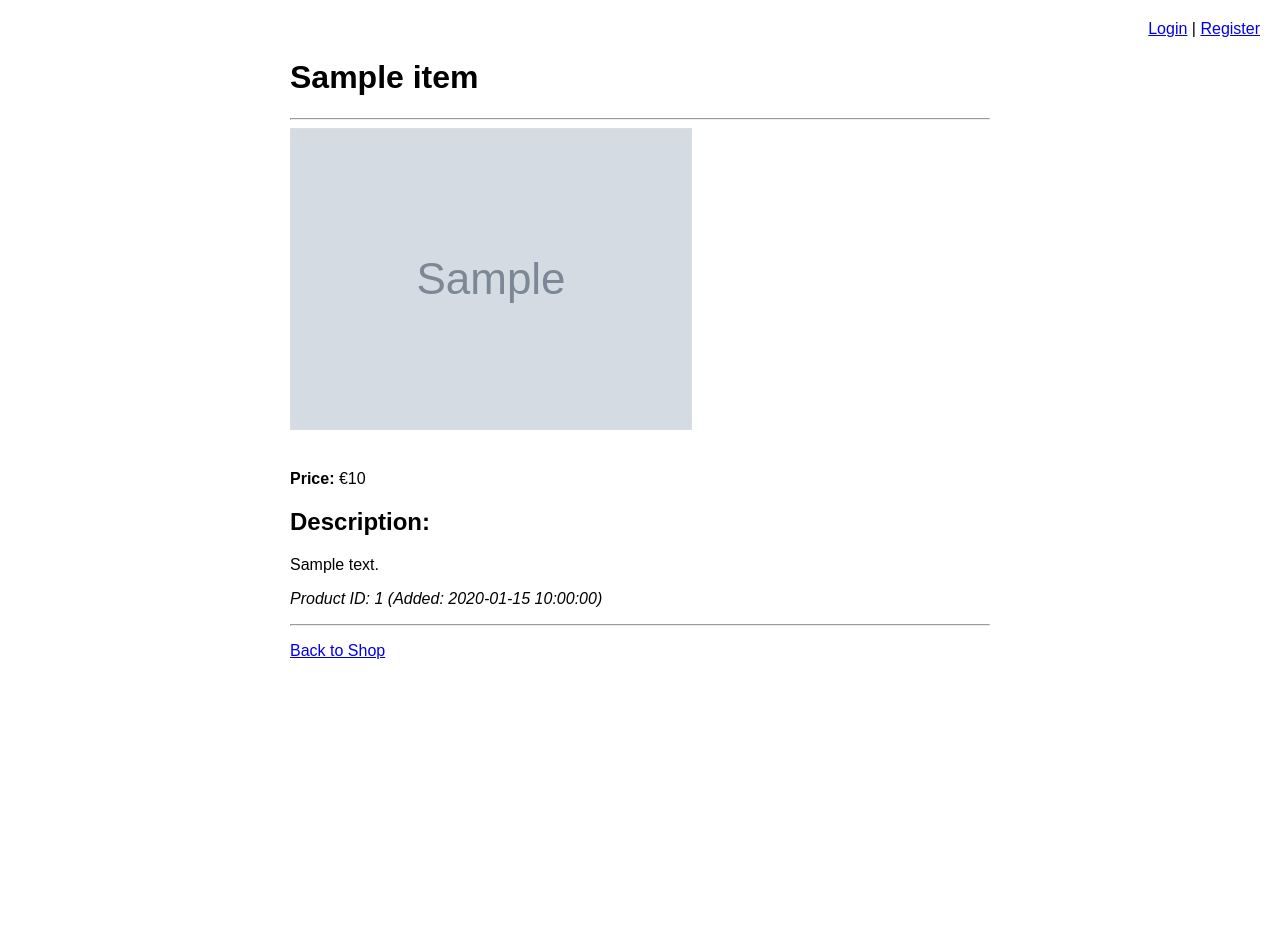
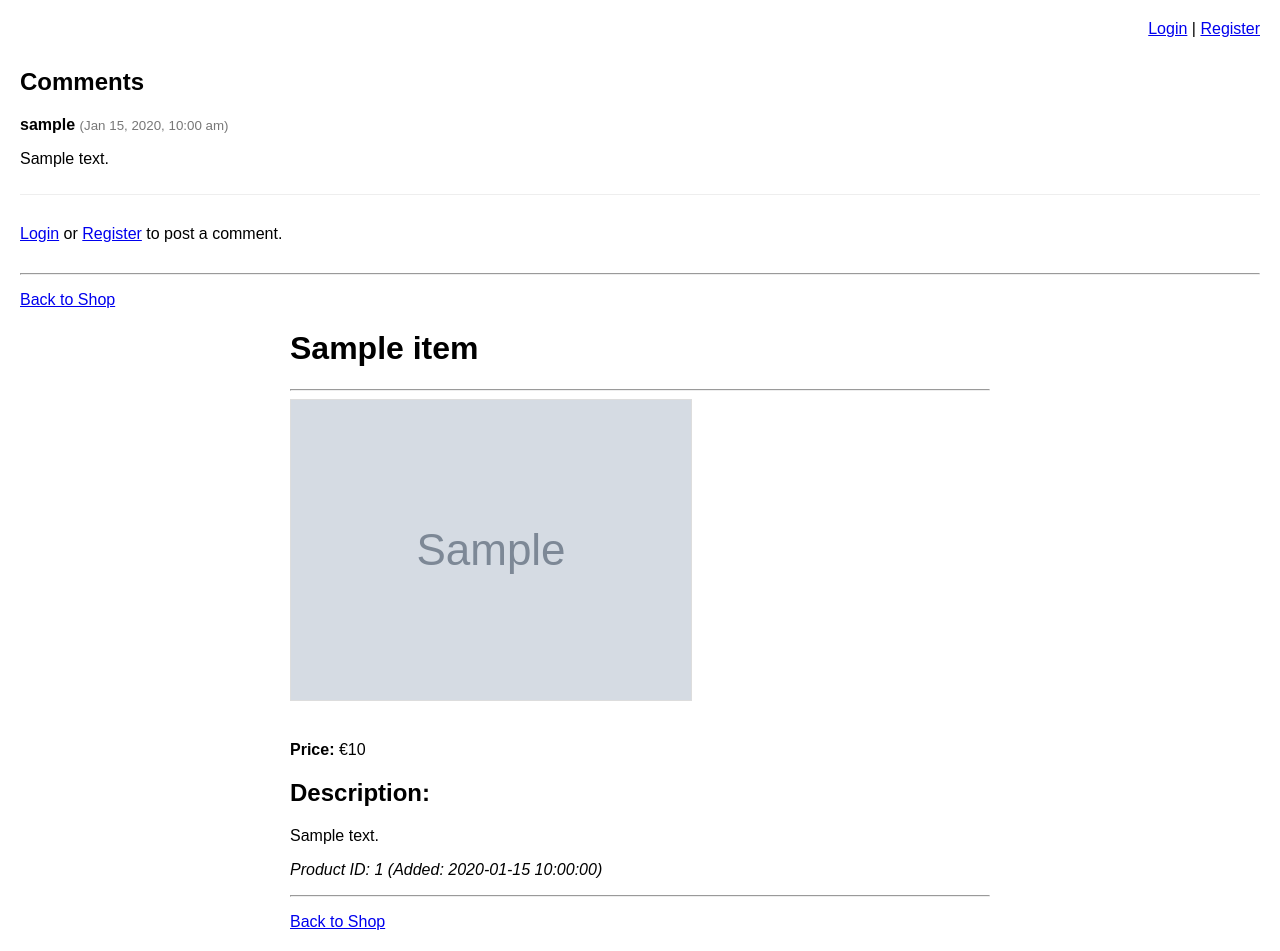
Before and after one commit to Mehrnikoo/Web400121051, a PHP site: page /web400121051/shop/show/1 in a window 1280 px wide. Before the commit the page ends 659 px from the top, so only its background shows below. Run offline with PHP 8.4, Linux system fonts and the light colour scheme; tables that the repository leaves empty or names only in its code hold one stand-in row (values such as "Sample post"); grey boxes marked "Sample" are stand-in pictures.

Commit message:
comments

```diff
--- a/app/controllers/ShopController.php
+++ b/app/controllers/ShopController.php
@@ -1,6 +1,7 @@
 <?php
 
 namespace App\Controllers;
+use App\Models\CommentModel;
 
 use App\Models\Item; // We need to fetch items
 
@@ -14,6 +15,59 @@ class ShopController extends BaseController {
     //         exit();
     //     }
     // }
+    // Inside ShopController class
+public function addComment($itemId = 0) {
+    $itemId = (int)$itemId;
+
+    // 1. Check if user is logged in
+    if (!(isset($_SESSION['logged_in']) && $_SESSION['logged_in'] === true)) {
+        // Should not happen if form is hidden, but good for direct access protection
+        $_SESSION['login_error'] = 'You must be logged in to comment.';
+        header('Location: /web400121051/auth/login');
+        exit();
+    }
+
+    // 2. Check if it's a POST request and item ID is valid
+    if ($_SERVER['REQUEST_METHOD'] === 'POST' && $itemId > 0) {
+        $commentText = trim($_POST['comment_text'] ?? '');
+        $userId = $_SESSION['user_id']; // Get user ID from session
+
+        // 3. Basic validation
+        if (empty($commentText)) {
+            // Handle empty comment error - maybe set a session flash message
+            // For now, just redirect back
+            $_SESSION['comment_form_error'] = "Comment cannot be empty."; // We'll need to display this
+            header('Location: /web400121051/shop/show/' . $itemId);
+            exit();
+        }
+
+        // 4. Add comment using the model
+        $commentModel = new CommentModel();
+        $success = $commentModel->addComment($itemId, $userId, $commentText);
+
+        if ($success) {
+            // Optional: Set a success flash message
+            // $_SESSION['comment_form_success'] = "Comment posted successfully!";
+        } else {
+            // Optional: Set an error flash message
+            // $_SESSION['comment_form_error'] = "Failed to post comment. Please try again.";
+        }
+
+        // 5. Redirect back to the item detail page to see the new comment
+        header('Location: /web400121051/shop/show/' . $itemId);
+        exit();
+
+    } else {
+        // Not a POST request or invalid item ID, redirect to shop or item page
+        if ($itemId > 0) {
+            header('Location: /web400121051/shop/show/' . $itemId);
+        } else {
+            header('Location: /web400121051/shop');
+        }
+        exit();
+    }
+}
+
 
     public function index() { // This is called for /shop or /shop/index
         $itemModel = new Item();
@@ -33,9 +87,23 @@ class ShopController extends BaseController {
             $item = $itemModel->getItemById($id);
 
             if ($item) {
-                $this->loadView('shop/show_details', [
-                    'pageTitle' => htmlspecialchars($item['name']) . ' - Shop',
-                    'item' => $item
+// --- NEW: Fetch comments ---
+            $commentModel = new CommentModel();
+            $comments = $commentModel->getCommentsByItemId($id);
+            // --- END NEW ---
+
+    // --- DEBUG START ---
+    //echo "Debug: Comments fetched in controller:<pre>";
+    //var_dump($comments);
+    //echo "</pre>";
+    // You can add a die() here if you want to stop execution and only see this:
+    // die("Stopped after fetching comments in controller.");
+    // --- DEBUG END ---
+            $this->loadView('shop/show_details', [
+                'pageTitle' => htmlspecialchars($item['name']) . ' - Shop',
+                'item' => $item,
+                'comments' => $comments // <-- Pass comments to the view
+
                 ]);
             } else {
                 // Item not found, show our 404 view
--- /dev/null
+++ b/app/models/CommentModel.php
@@ -0,0 +1,63 @@
+<?php
+
+namespace App\Models;
+
+use App\Config\Database;
+use PDO;
+use PDOException;
+
+class CommentModel {
+    private $db;
+
+    public function __construct() {
+        $this->db = Database::getInstance()->getConnection();
+    }
+
+    /**
+     * Fetches all comments for a specific item, along with the commenter's username.
+     * Orders comments by oldest first.
+     *
+     * @param int $itemId The ID of the item.
+     * @return array An array of comments.
+     */
+    public function getCommentsByItemId(int $itemId): array {
+        try {
+            $sql = "SELECT c.*, u.username
+                    FROM comments c
+                    JOIN users u ON c.user_id = u.id
+                    WHERE c.item_id = :item_id
+                    ORDER BY c.created_at ASC"; // Show oldest comments first
+            $stmt = $this->db->prepare($sql);
+            $stmt->bindParam(':item_id', $itemId, PDO::PARAM_INT);
+            $stmt->execute();
+            return $stmt->fetchAll();
+        } catch (PDOException $e) {
+            error_log("Database error in CommentModel::getCommentsByItemId(): " . $e->getMessage());
+            return []; // Return empty array on error
+        }
+    }
+
+    /**
+     * Adds a new comment to the database.
+     *
+     * @param int $itemId The ID of the item being commented on.
+     * @param int $userId The ID of the user posting the comment.
+     * @param string $commentText The text of the comment.
+     * @return bool True on success, false on failure.
+     */
+    public function addComment(int $itemId, int $userId, string $commentText): bool {
+        try {
+            $sql = "INSERT INTO comments (item_id, user_id, comment_text)
+                    VALUES (:item_id, :user_id, :comment_text)";
+            $stmt = $this->db->prepare($sql);
+            $stmt->bindParam(':item_id', $itemId, PDO::PARAM_INT);
+            $stmt->bindParam(':user_id', $userId, PDO::PARAM_INT);
+            $stmt->bindParam(':comment_text', $commentText, PDO::PARAM_STR);
+            return $stmt->execute();
+        } catch (PDOException $e) {
+            error_log("Database error in CommentModel::addComment(): " . $e->getMessage());
+            return false;
+        }
+    }
+}
+?>
--- a/app/views/shop/show_details.php
+++ b/app/views/shop/show_details.php
@@ -21,6 +21,38 @@
         <a href="/web400121051/auth/register">Register</a>
     <?php endif; ?>
 </div>
+<div class="comments-section" style="margin-top: 30px;">
+            <h2>Comments</h2>
+            <?php if (empty($comments)): ?>
+                <p>No comments yet. Be the first to comment!</p>
+            <?php else: ?>
+                <?php foreach ($comments as $comment): ?>
+                    <div class="comment" style="border-bottom: 1px solid #eee; padding-bottom: 10px; margin-bottom: 10px;">
+                        <p>
+                            <strong><?php echo htmlspecialchars($comment['username']); ?></strong>
+                            <small style="color: #777;">(<?php echo date('M j, Y, g:i a', strtotime($comment['created_at'])); ?>)</small>
+                        </p>
+                        <p><?php echo nl2br(htmlspecialchars($comment['comment_text'])); ?></p>
+                    </div>
+                <?php endforeach; ?>
+            <?php endif; ?>
+        </div>
+
+        <div class="add-comment-form" style="margin-top: 30px;">
+            <?php if (isset($_SESSION['logged_in']) && $_SESSION['logged_in'] === true): ?>
+                <h3>Leave a Comment</h3>
+                <form action="/web400121051/shop/addComment/<?php echo $item['id']; ?>" method="POST">
+                    <textarea name="comment_text" rows="4" style="width: 100%; margin-bottom: 10px;" placeholder="Write your comment here..." required></textarea>
+                    <button type="submit">Post Comment</button>
+                </form>
+            <?php else: ?>
+                <p><a href="/web400121051/auth/login">Login</a> or <a href="/web400121051/auth/register">Register</a> to post a comment.</p>
+            <?php endif; ?>
+        </div>
+        <hr style="margin-top:30px;">
+        <p><a href="/web400121051/shop">Back to Shop</a></p>
+    </div> </body>
+</html>
 
     <div class="product-details">
         <h1><?php echo htmlspecialchars($item['name']); ?></h1>
```
